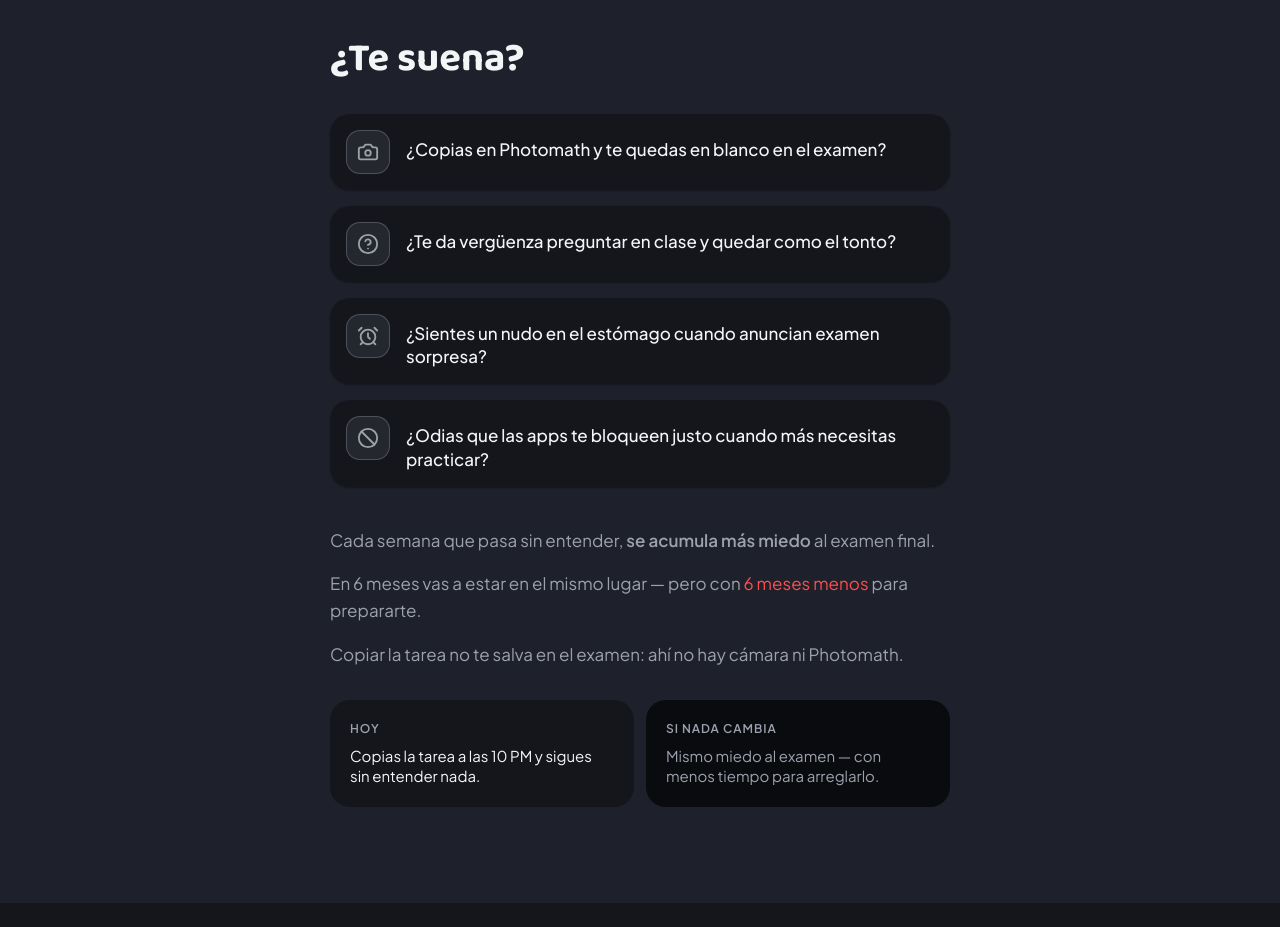
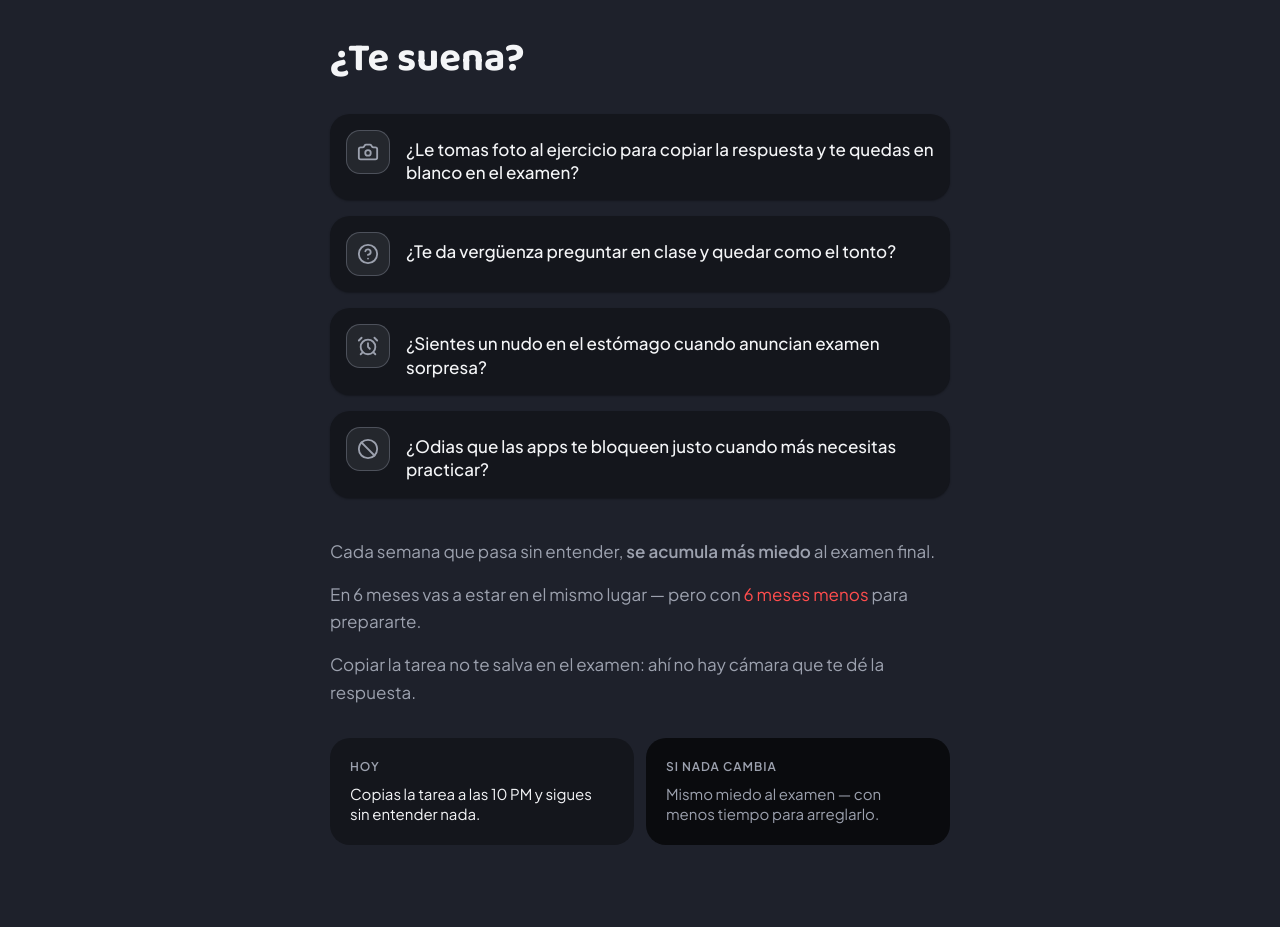
Before and after one commit to nymy1972-boop/github.com-nymy1972-boob-algebrax, a Next.js app in the folder app/: page / in a window 1280 px wide. Shown: the part 1080-2007 px from the top of the page. Built offline with nearby package versions, Linux system fonts and the light colour scheme.

Commit message:
Quitar nombres de apps competidoras del copy visible al usuario

```diff
--- a/app/app/page.tsx
+++ b/app/app/page.tsx
@@ -37,7 +37,7 @@ export default function Home() {
       <Problema
         titulo="¿Te suena?"
         preguntas={[
-          { icon: Camera, textoMarked: '¿Copias en Photomath y te quedas en blanco en el examen?' },
+          { icon: Camera, textoMarked: '¿Le tomas foto al ejercicio para copiar la respuesta y te quedas en blanco en el examen?' },
           { icon: CircleHelp, textoMarked: '¿Te da vergüenza preguntar en clase y quedar como el tonto?' },
           { icon: AlarmClock, textoMarked: '¿Sientes un nudo en el estómago cuando anuncian examen sorpresa?' },
           { icon: Ban, textoMarked: '¿Odias que las apps te bloqueen justo cuando más necesitas practicar?' },
@@ -49,7 +49,7 @@ export default function Home() {
         frases={[
           'Cada semana que pasa sin entender, [b]se acumula más miedo[/b] al examen final.',
           'En 6 meses vas a estar en el mismo lugar — pero con [acento]6 meses menos[/acento] para prepararte.',
-          'Copiar la tarea no te salva en el examen: ahí no hay cámara ni Photomath.',
+          'Copiar la tarea no te salva en el examen: ahí no hay cámara que te dé la respuesta.',
         ]}
         contraste={{
           labelHoy: 'Hoy',
```
Also changed, not shown: 2 other files (tests, documents, lock files or other folders).
